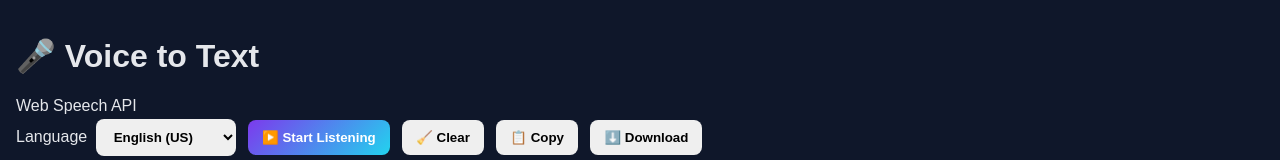
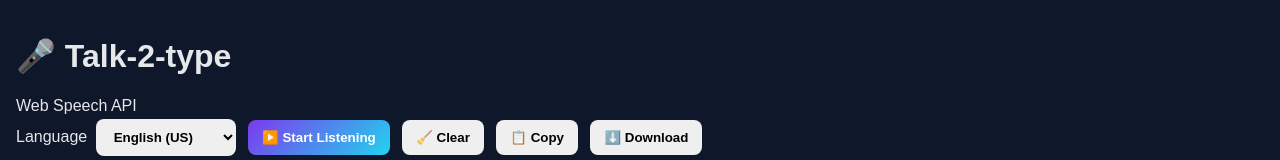
Before and after one commit to vibss06/Talk2Type, a plain HTML site: page index.html in a window 1280 px wide. Shown: the top 160 px of the page. Drawn offline with Linux system fonts and the light colour scheme.

Commit message:
Update index.html

```diff
--- a/index.html
+++ b/index.html
@@ -9,7 +9,7 @@
   <header>
     <div class="wrap row">
       <div class="row" style="gap:10px">
-        <h1>🎤 Voice to Text</h1>
+        <h1>🎤 Talk-2-type</h1>
         <span class="tag">Web Speech API</span>
       </div>
 
```
